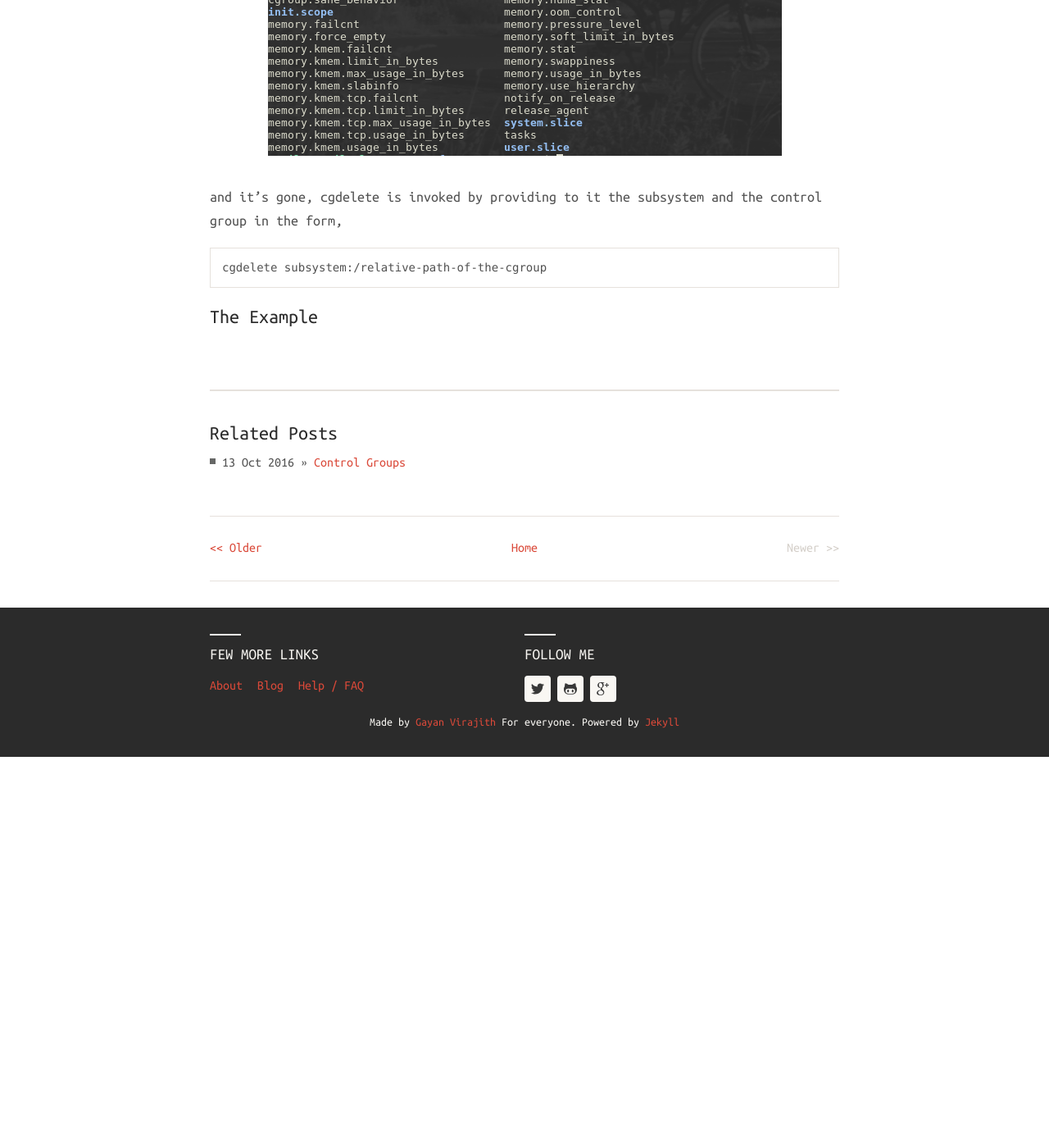
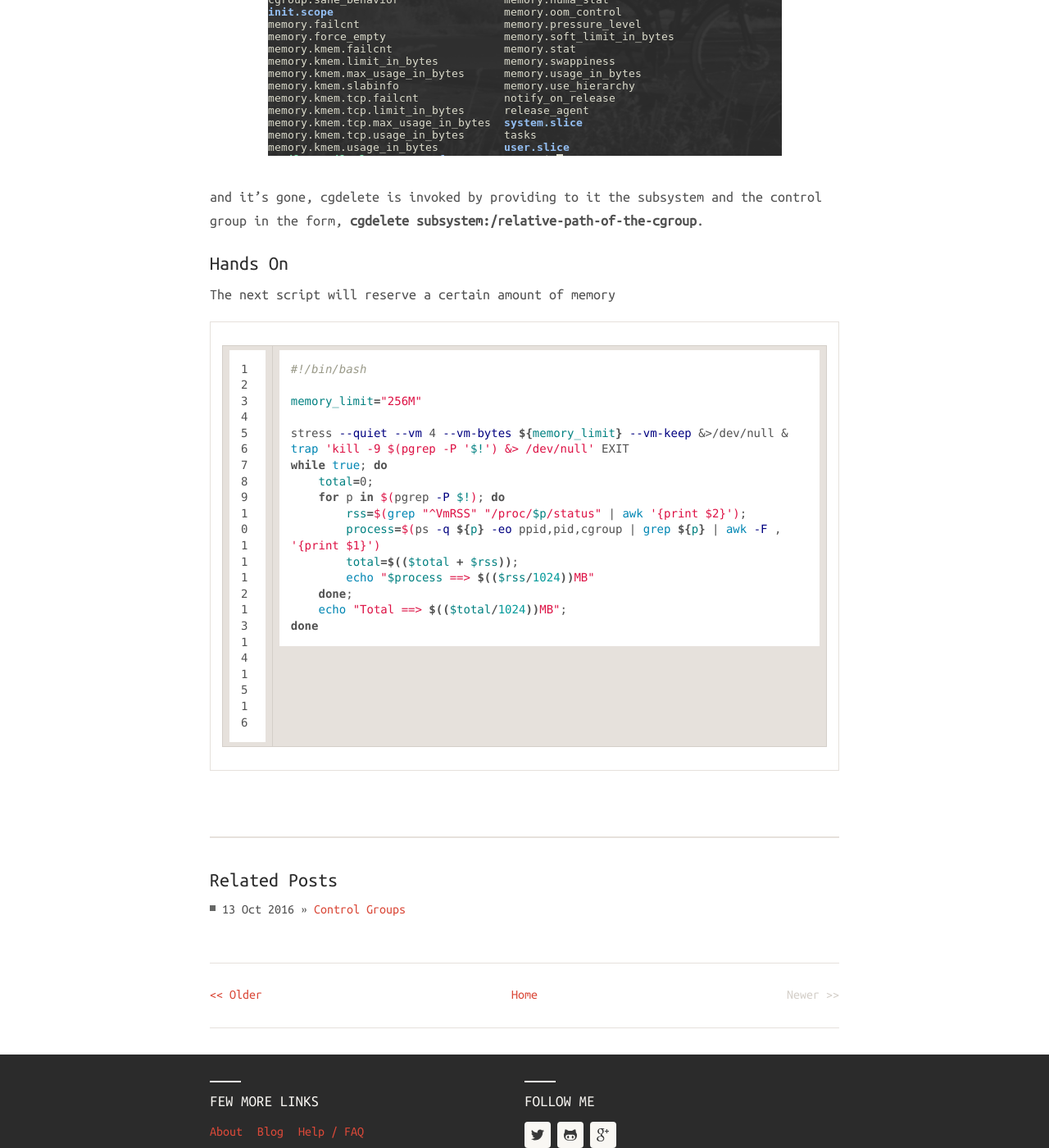
Before and after one commit to camilobermudez85/camilobermudez85.github.io, a Jekyll site: the page built from _posts/2016-11-01-cgroups2.markdown, in a window 1280 px wide and 1400 px high, scrolled down 2901 px. Shown: the whole window at 82% size. Built offline with Jekyll 4.4.1, drawn with Linux system fonts in a browser that asks for light colours; nearby versions of some CDN libraries; comment, search, counter and statistics services are not loaded; before the commit the page ends 3824 px from its top, so only the background shows below that.

Commit message:
control groups draft

````diff
--- a/_posts/2016-11-01-cgroups2.markdown
+++ b/_posts/2016-11-01-cgroups2.markdown
@@ -85,10 +85,27 @@ then,
 ![cgdelete]({{ site.url }}/assets/2016-11-01-cgroups2/cgdelete.png){:.center-image }
 
 and it's gone, cgdelete is invoked by providing to it the subsystem and the
-control group in the form,
+control group in the form, **cgdelete subsystem:/relative-path-of-the-cgroup**.
 
-``` bash
-cgdelete subsystem:/relative-path-of-the-cgroup
-```
 
-#### The Example
+#### Hands On
+
+The next script will reserve a certain amount of memory
+{% highlight bash linenos %}
+#!/bin/bash
+
+memory_limit="256M"
+
+stress --quiet --vm 4 --vm-bytes ${memory_limit} --vm-keep &>/dev/null &
+trap 'kill -9 $(pgrep -P '$!') &> /dev/null' EXIT
+while true; do
+    total=0;
+    for p in $(pgrep -P $!); do
+        rss=$(grep "^VmRSS" "/proc/$p/status" | awk '{print $2}');
+        process=$(ps -q ${p} -eo ppid,pid,cgroup | grep ${p} | awk -F , '{print $1}')
+        total=$(($total + $rss));
+        echo "$process ==> $(($rss/1024))MB"
+    done;
+    echo "Total ==> $(($total/1024))MB";
+done
+{% endhighlight %}
````
